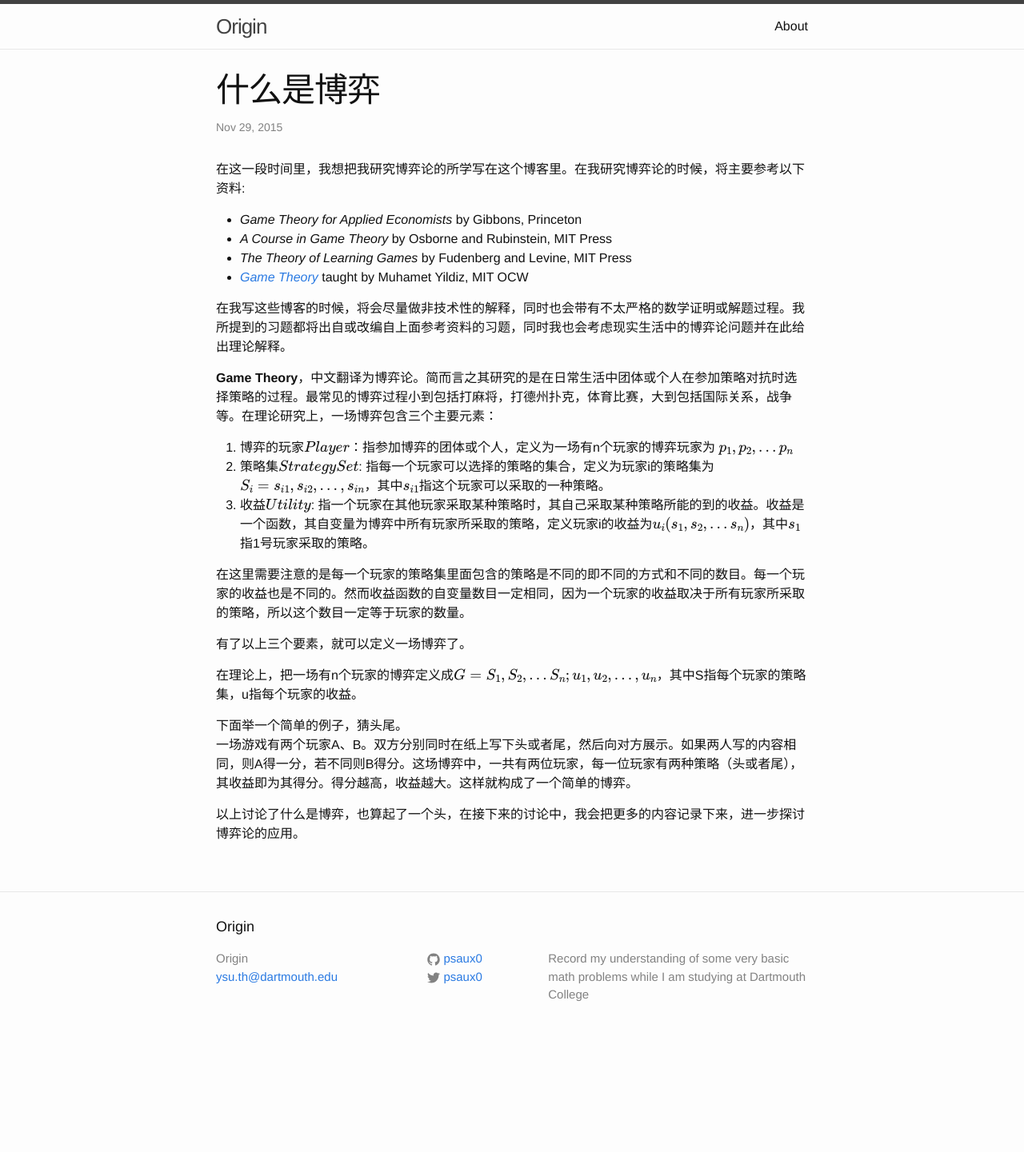
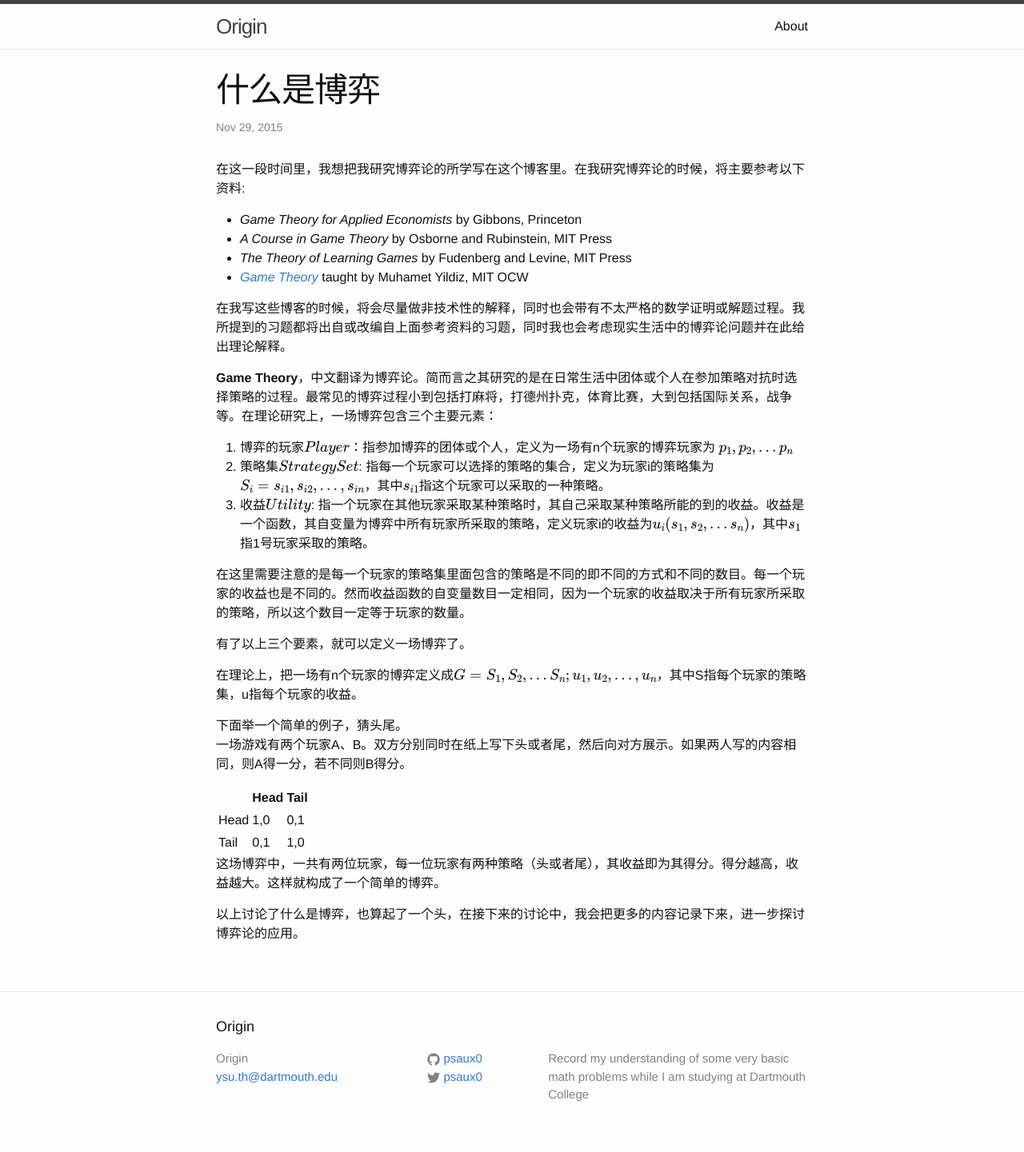
Before and after one commit to psaux0/psaux0.github.io, a Jekyll site: the page built from _posts/2015-11-29-What-is-a-game.markdown, in a window 1280 px wide. Shown: the whole page at 80% size. Built offline with Jekyll 4.4.1, drawn with Linux system fonts in a browser that asks for light colours; Markdown is read by kramdown in place of the engine named in the settings; formulas are drawn with MathJax 3; before the commit the page ends 1316 px from its top, so only the background shows below that.

Commit message:
change md parser

```diff
--- a/_config.yml
+++ b/_config.yml
@@ -9,4 +9,4 @@ twitter_username: psaux0
 github_username: psaux0
 
 # Build settings
-markdown: maruku
+markdown: kramdown
--- a/_posts/2015-11-29-What-is-a-game.markdown
+++ b/_posts/2015-11-29-What-is-a-game.markdown
@@ -26,6 +26,13 @@ use_math: true
 在理论上，把一场有n个玩家的博弈定义成$G=\{S_1,S_2,...S_n;u_1,u_2,...,u_n\}$，其中S指每个玩家的策略集，u指每个玩家的收益。
 
 下面举一个简单的例子，猜头尾。
-一场游戏有两个玩家A、B。双方分别同时在纸上写下头或者尾，然后向对方展示。如果两人写的内容相同，则A得一分，若不同则B得分。这场博弈中，一共有两位玩家，每一位玩家有两种策略（头或者尾），其收益即为其得分。得分越高，收益越大。这样就构成了一个简单的博弈。
+一场游戏有两个玩家A、B。双方分别同时在纸上写下头或者尾，然后向对方展示。如果两人写的内容相同，则A得一分，若不同则B得分。
+
+|    | Head | Tail |
+|----|------|------|
+|Head| 1,0  | 0,1  |
+|Tail| 0,1  | 1,0  |
+
+这场博弈中，一共有两位玩家，每一位玩家有两种策略（头或者尾），其收益即为其得分。得分越高，收益越大。这样就构成了一个简单的博弈。
 
 以上讨论了什么是博弈，也算起了一个头，在接下来的讨论中，我会把更多的内容记录下来，进一步探讨博弈论的应用。
```
